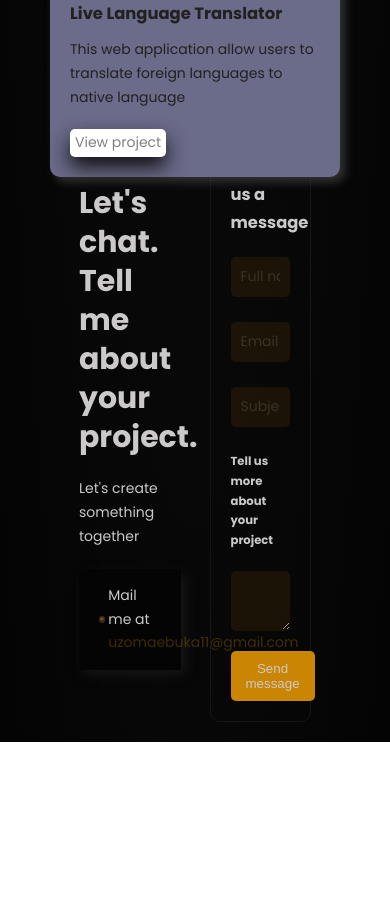
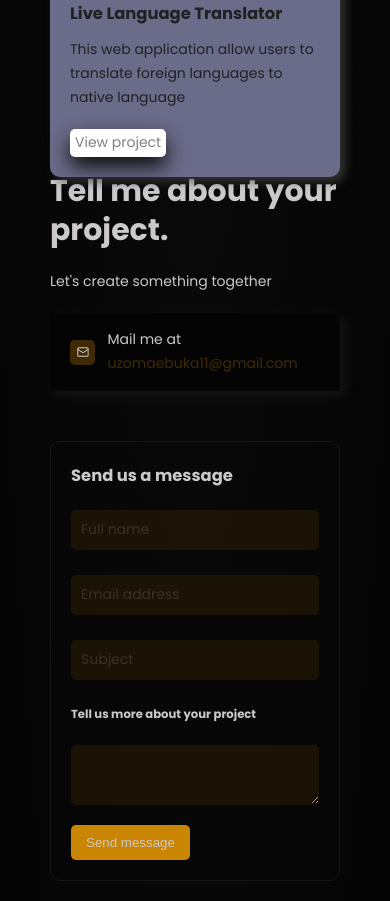
Before and after one commit to stephenbliz/portfolio, a React (Vite) app: page / in a window 390 px wide. Shown: the part 4440-5341 px from the top of the page. Before the commit the page ends 5182 px from the top, so only its background shows below. Built offline with nearby package versions, Linux system fonts and the light colour scheme.

Commit message:
Added media query for the Contact section

```diff
--- a/src/components/contact/contact.module.css
+++ b/src/components/contact/contact.module.css
@@ -137,3 +137,32 @@
     transform: scale(.8);
     box-shadow: .5rem .5rem 1rem var(--backgroundColor-light);
 }
+
+
+@media screen and (max-width: 963px){
+    .contact__container{
+        flex-wrap: wrap;
+    }
+    .contact__desc_wrapper{
+        width: 60%;
+        margin-bottom: 5rem;
+    }
+    .contact__form{
+        width: 70%;
+    }
+}
+
+@media screen and (max-width: 590px){
+    .contact__desc_wrapper{
+        width: 100%;
+    }
+    .contact__form{
+        width: 100%;
+    }
+}
+
+@media screen and (max-width: 343px){
+    .email{
+        word-wrap: break-word;
+    }
+}
```
